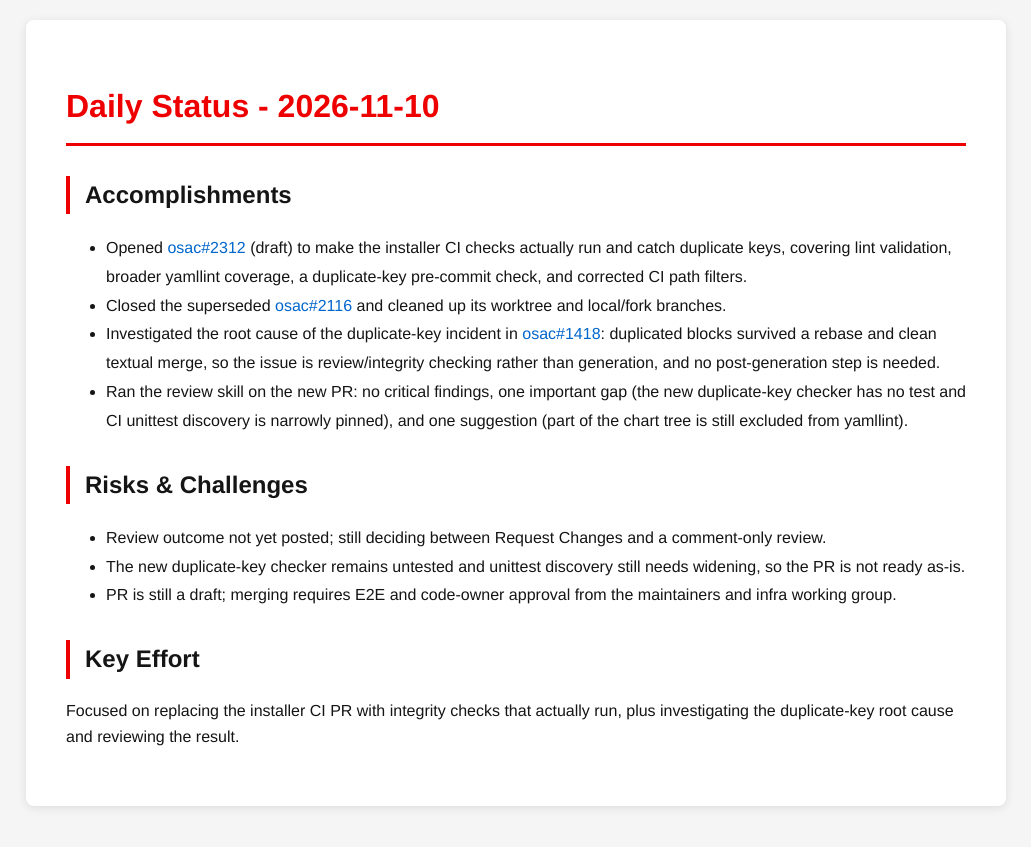
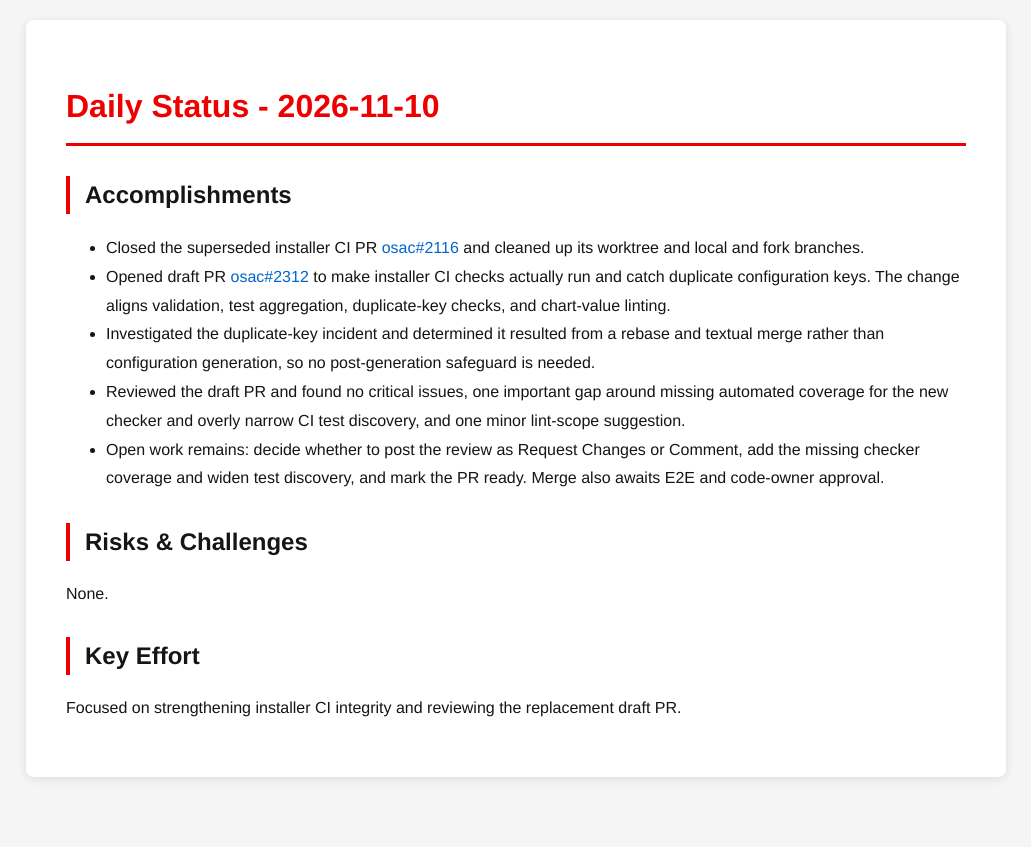
Before and after one commit to tzvatot/daily-status, a Jekyll site: the page built from 2026-11-10.md, in a window 1280 px wide. Shown: the top 847 px of the page, without its empty margins (124-1155 px from the left). Built offline with Jekyll 4.4.1, drawn with Linux system fonts in a browser that asks for light colours.

Commit message:
Daily status update - 2026-11-10

```diff
--- a/2026-11-10.md
+++ b/2026-11-10.md
@@ -7,15 +7,14 @@ date: 2026-11-10
 # Daily Status - 2026-11-10
 
 ## Accomplishments
-- Opened [osac#2312](https://github.com/osac-project/osac/pull/2312) (draft) to make the installer CI checks actually run and catch duplicate keys, covering lint validation, broader yamllint coverage, a duplicate-key pre-commit check, and corrected CI path filters.
-- Closed the superseded [osac#2116](https://github.com/osac-project/osac/pull/2116) and cleaned up its worktree and local/fork branches.
-- Investigated the root cause of the duplicate-key incident in [osac#1418](https://github.com/osac-project/osac/issues/1418): duplicated blocks survived a rebase and clean textual merge, so the issue is review/integrity checking rather than generation, and no post-generation step is needed.
-- Ran the review skill on the new PR: no critical findings, one important gap (the new duplicate-key checker has no test and CI unittest discovery is narrowly pinned), and one suggestion (part of the chart tree is still excluded from yamllint).
+- Closed the superseded installer CI PR [osac#2116](https://github.com/osac-project/osac/pull/2116) and cleaned up its worktree and local and fork branches.
+- Opened draft PR [osac#2312](https://github.com/osac-project/osac/pull/2312) to make installer CI checks actually run and catch duplicate configuration keys. The change aligns validation, test aggregation, duplicate-key checks, and chart-value linting.
+- Investigated the duplicate-key incident and determined it resulted from a rebase and textual merge rather than configuration generation, so no post-generation safeguard is needed.
+- Reviewed the draft PR and found no critical issues, one important gap around missing automated coverage for the new checker and overly narrow CI test discovery, and one minor lint-scope suggestion.
+- Open work remains: decide whether to post the review as Request Changes or Comment, add the missing checker coverage and widen test discovery, and mark the PR ready. Merge also awaits E2E and code-owner approval.
 
 ## Risks & Challenges
-- Review outcome not yet posted; still deciding between Request Changes and a comment-only review.
-- The new duplicate-key checker remains untested and unittest discovery still needs widening, so the PR is not ready as-is.
-- PR is still a draft; merging requires E2E and code-owner approval from the maintainers and infra working group.
+None.
 
 ## Key Effort
-Focused on replacing the installer CI PR with integrity checks that actually run, plus investigating the duplicate-key root cause and reviewing the result.
+Focused on strengthening installer CI integrity and reviewing the replacement draft PR.
```
